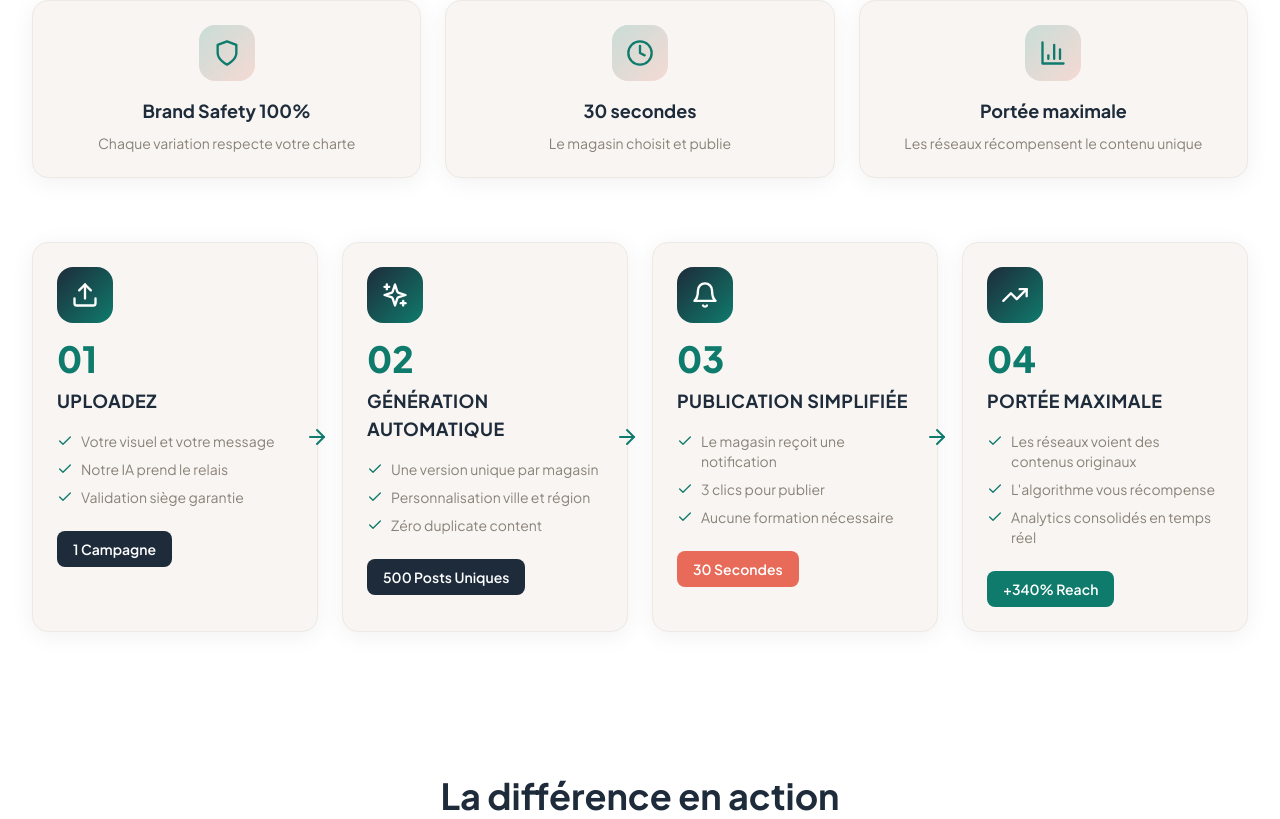
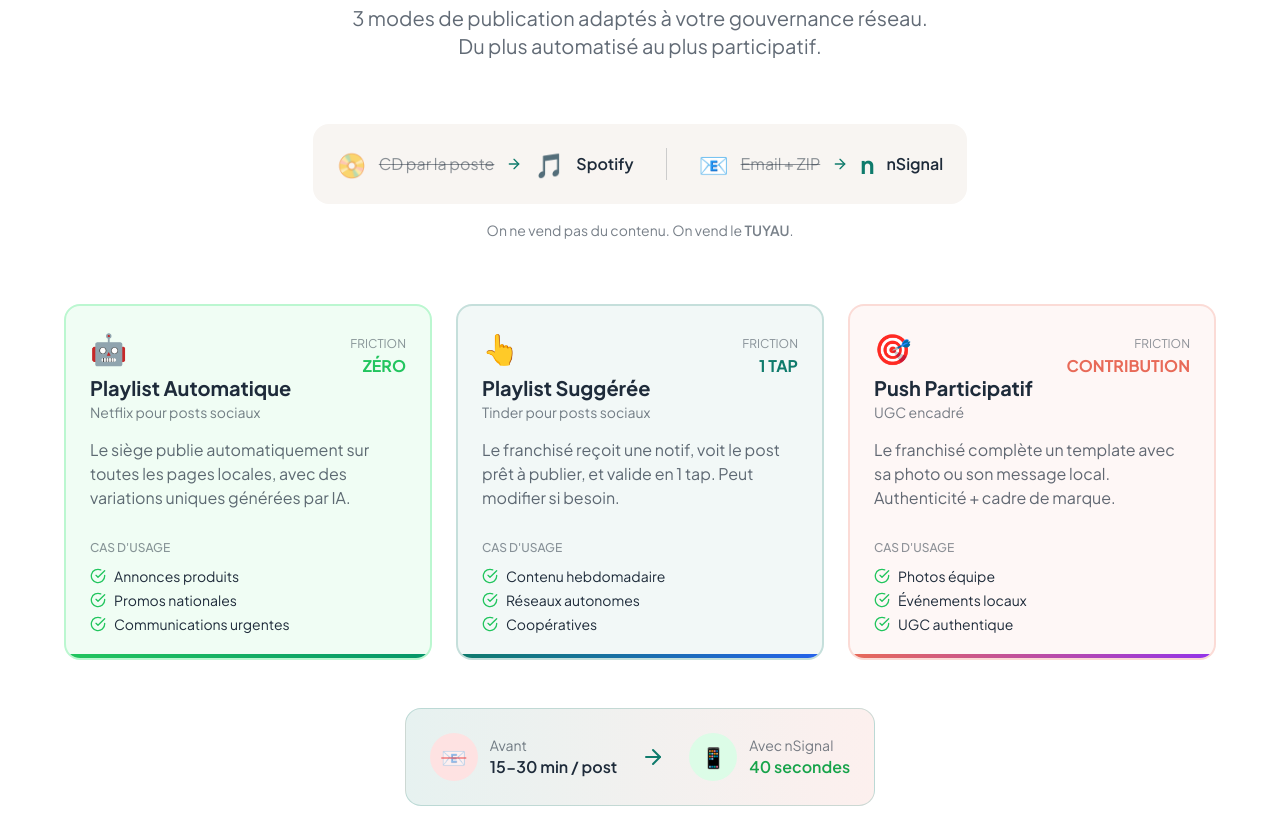
Before and after one commit to Mazaljoker/VISIOPOST_WEBSITE, a React (Vite) app: page / in a window 1280 px wide. Shown: the part 2561-3380 px from the top of the page. Built offline with nearby package versions, Linux system fonts and the light colour scheme.

Commit message:
✨ Vision Complete: New SolutionSection - 3 Publishing Modes

```diff
--- a/src/sections/SolutionSection.tsx
+++ b/src/sections/SolutionSection.tsx
@@ -1,175 +1,197 @@
 import { motion } from 'framer-motion';
-import { Upload, Sparkles, Bell, TrendingUp, Shield, Clock, BarChart3, Check, ArrowRight } from 'lucide-react';
+import { Zap, Hand, Camera, CheckCircle, ArrowRight } from 'lucide-react';
 
-const topCards = [
+/**
+ * Solution Section - Les 3 Modes nSignal
+ * nSignal = Canal de Distribution (pas un outil de création)
+ */
+const SolutionSection = () => {
+  const modes = [
     {
-    icon: Shield,
-    title: 'Brand Safety 100%',
-    description: 'Chaque variation respecte votre charte',
+      id: 'auto',
+      icon: Zap,
+      emoji: '🤖',
+      name: 'Playlist Automatique',
+      subtitle: 'Netflix pour posts sociaux',
+      description: 'Le siège publie automatiquement sur toutes les pages locales, avec des variations uniques générées par IA.',
+      friction: 'ZÉRO',
+      frictionColor: 'text-green-500',
+      useCases: ['Annonces produits', 'Promos nationales', 'Communications urgentes'],
+      color: 'from-green-500 to-emerald-600',
+      bgColor: 'bg-green-50 dark:bg-green-900/20',
+      borderColor: 'border-green-200 dark:border-green-800',
     },
     {
-    icon: Clock,
-    title: '30 secondes',
-    description: 'Le magasin choisit et publie',
+      id: 'suggest',
+      icon: Hand,
+      emoji: '👆',
+      name: 'Playlist Suggérée',
+      subtitle: 'Tinder pour posts sociaux',
+      description: 'Le franchisé reçoit une notif, voit le post prêt à publier, et valide en 1 tap. Peut modifier si besoin.',
+      friction: '1 TAP',
+      frictionColor: 'text-nsignal-primary',
+      useCases: ['Contenu hebdomadaire', 'Réseaux autonomes', 'Coopératives'],
+      color: 'from-nsignal-primary to-blue-600',
+      bgColor: 'bg-nsignal-primary/5',
+      borderColor: 'border-nsignal-primary/20',
     },
     {
-    icon: BarChart3,
-    title: 'Portée maximale',
-    description: 'Les réseaux récompensent le contenu unique',
+      id: 'participatif',
+      icon: Camera,
+      emoji: '🎯',
+      name: 'Push Participatif',
+      subtitle: 'UGC encadré',
+      description: 'Le franchisé complète un template avec sa photo ou son message local. Authenticité + cadre de marque.',
+      friction: 'CONTRIBUTION',
+      frictionColor: 'text-nsignal-secondary',
+      useCases: ['Photos équipe', 'Événements locaux', 'UGC authentique'],
+      color: 'from-nsignal-secondary to-purple-600',
+      bgColor: 'bg-nsignal-secondary/5',
+      borderColor: 'border-nsignal-secondary/20',
     },
   ];
 
-const steps = [
-  {
-    number: '01',
-    icon: Upload,
-    title: 'UPLOADEZ',
-    features: [
-      'Votre visuel et votre message',
-      'Notre IA prend le relais',
-      'Validation siège garantie',
-    ],
-    badge: '1 Campagne',
-    badgeColor: 'bg-nsignal-dark text-white',
-  },
-  {
-    number: '02',
-    icon: Sparkles,
-    title: 'GÉNÉRATION AUTOMATIQUE',
-    features: [
-      'Une version unique par magasin',
-      'Personnalisation ville et région',
-      'Zéro duplicate content',
-    ],
-    badge: '500 Posts Uniques',
-    badgeColor: 'bg-nsignal-dark text-white',
-  },
-  {
-    number: '03',
-    icon: Bell,
-    title: 'PUBLICATION SIMPLIFIÉE',
-    features: [
-      'Le magasin reçoit une notification',
-      '3 clics pour publier',
-      'Aucune formation nécessaire',
-    ],
-    badge: '30 Secondes',
-    badgeColor: 'bg-nsignal-secondary text-white',
-  },
-  {
-    number: '04',
-    icon: TrendingUp,
-    title: 'PORTÉE MAXIMALE',
-    features: [
-      'Les réseaux voient des contenus originaux',
-      "L'algorithme vous récompense",
-      'Analytics consolidés en temps réel',
-    ],
-    badge: '+340% Reach',
-    badgeColor: 'bg-nsignal-primary text-white',
-  },
-];
-
-/**
- * Section Solution - Charte Graphique nSignal 2025
- */
-const SolutionSection = () => {
   return (
-    <section className="py-20 px-4 sm:px-6 lg:px-8 bg-white dark:bg-nsignal-dark">
-      <div className="max-w-7xl mx-auto">
-        {/* Header */}
+    <section id="solution" className="py-20 px-4 sm:px-6 lg:px-8 bg-white dark:bg-nsignal-dark">
+      <div className="max-w-6xl mx-auto">
+        {/* Section header */}
         <motion.div
-          className="text-center mb-12"
+          className="text-center mb-16"
           initial={{ opacity: 0, y: 20 }}
           whileInView={{ opacity: 1, y: 0 }}
           viewport={{ once: true }}
         >
-          <h2 className="text-3xl md:text-4xl font-bold text-nsignal-dark dark:text-nsignal-light mb-4">
-            Comment <span className="text-nsignal-primary">nSignal</span> résout le problème
+          <span className="inline-block px-4 py-1 rounded-full bg-nsignal-primary/10 text-nsignal-primary text-sm font-medium mb-4">
+            La solution
+          </span>
+          <h2 className="text-3xl md:text-4xl lg:text-5xl font-bold text-nsignal-dark dark:text-white mb-6">
+            nSignal remplace l'email
+            <br />
+            <span className="text-transparent bg-clip-text bg-gradient-to-r from-nsignal-primary to-nsignal-secondary">
+              par une app mobile
+            </span>
           </h2>
-          <p className="text-lg text-nsignal-light-700 dark:text-nsignal-light-600 max-w-2xl mx-auto">
-            Un processus simple et sécurisé pour générer du contenu unique sur tout votre réseau
+          <p className="text-xl text-nsignal-dark/70 dark:text-white/70 max-w-3xl mx-auto">
+            3 modes de publication adaptés à votre gouvernance réseau.
+            <br />
+            Du plus automatisé au plus participatif.
           </p>
         </motion.div>
 
-        {/* Top Cards */}
+        {/* Analogy */}
         <motion.div
-          className="grid md:grid-cols-3 gap-6 mb-16"
+          className="mb-16 text-center"
           initial={{ opacity: 0, y: 20 }}
           whileInView={{ opacity: 1, y: 0 }}
           viewport={{ once: true }}
-          transition={{ delay: 0.1 }}
         >
-          {topCards.map((card, index) => (
-            <motion.div
-              key={index}
-              className="bg-nsignal-light dark:bg-nsignal-dark-500 rounded-2xl p-6 border border-nsignal-light-400 dark:border-nsignal-dark-400 shadow-card text-center"
-              whileHover={{ y: -4 }}
-            >
-              <div className="w-14 h-14 mx-auto mb-4 rounded-2xl bg-gradient-to-br from-nsignal-primary/20 to-nsignal-secondary/20 flex items-center justify-center">
-                <card.icon className="w-7 h-7 text-nsignal-primary" />
+          <div className="inline-flex flex-col md:flex-row items-center gap-4 md:gap-8 p-6 bg-nsignal-light dark:bg-nsignal-dark-500 rounded-2xl">
+            <div className="flex items-center gap-3">
+              <span className="text-2xl">📀</span>
+              <span className="text-nsignal-dark/50 dark:text-white/50 line-through">CD par la poste</span>
+              <ArrowRight className="w-4 h-4 text-nsignal-primary" />
+              <span className="text-2xl">🎵</span>
+              <span className="font-semibold text-nsignal-dark dark:text-white">Spotify</span>
             </div>
-              <h3 className="text-lg font-bold text-nsignal-dark dark:text-nsignal-light mb-2">
-                {card.title}
-              </h3>
-              <p className="text-sm text-nsignal-light-700 dark:text-nsignal-light-600">
-                {card.description}
+            <div className="hidden md:block w-px h-8 bg-nsignal-dark/20 dark:bg-white/20"></div>
+            <div className="flex items-center gap-3">
+              <span className="text-2xl">📧</span>
+              <span className="text-nsignal-dark/50 dark:text-white/50 line-through">Email + ZIP</span>
+              <ArrowRight className="w-4 h-4 text-nsignal-primary" />
+              <span className="text-2xl font-bold text-nsignal-primary">n</span>
+              <span className="font-semibold text-nsignal-dark dark:text-white">nSignal</span>
+            </div>
+          </div>
+          <p className="mt-4 text-sm text-nsignal-dark/60 dark:text-white/60">
+            On ne vend pas du contenu. On vend le <span className="font-semibold">TUYAU</span>.
           </p>
         </motion.div>
-          ))}
-        </motion.div>
 
-        {/* 4 Steps Grid */}
-        <div className="grid md:grid-cols-2 lg:grid-cols-4 gap-6">
-          {steps.map((step, index) => (
+        {/* 3 Modes */}
+        <div className="grid lg:grid-cols-3 gap-6">
+          {modes.map((mode, index) => (
             <motion.div
-              key={index}
-              className="relative bg-nsignal-light dark:bg-nsignal-dark-500 rounded-2xl p-6 border border-nsignal-light-400 dark:border-nsignal-dark-400 shadow-card"
+              key={mode.id}
+              className={`relative rounded-2xl p-6 border-2 ${mode.borderColor} ${mode.bgColor} overflow-hidden`}
               initial={{ opacity: 0, y: 20 }}
               whileInView={{ opacity: 1, y: 0 }}
               viewport={{ once: true }}
               transition={{ delay: index * 0.1 }}
-              whileHover={{ y: -4 }}
             >
-              {/* Arrow between cards */}
-              {index < steps.length - 1 && (
-                <div className="hidden lg:block absolute -right-3 top-1/2 -translate-y-1/2 z-10">
-                  <ArrowRight className="w-6 h-6 text-nsignal-primary" />
+              {/* Header */}
+              <div className="flex items-start justify-between mb-4">
+                <div>
+                  <span className="text-3xl mb-2 block">{mode.emoji}</span>
+                  <h3 className="text-xl font-bold text-nsignal-dark dark:text-white">
+                    {mode.name}
+                  </h3>
+                  <p className="text-sm text-nsignal-dark/60 dark:text-white/60">
+                    {mode.subtitle}
+                  </p>
                 </div>
-              )}
-
-              {/* Icon */}
-              <div className="w-14 h-14 mb-4 rounded-2xl bg-gradient-to-br from-nsignal-dark to-nsignal-primary flex items-center justify-center">
-                <step.icon className="w-7 h-7 text-white" />
+                <div className="text-right">
+                  <span className="text-xs text-nsignal-dark/50 dark:text-white/50 uppercase">Friction</span>
+                  <p className={`font-bold ${mode.frictionColor}`}>{mode.friction}</p>
+                </div>
               </div>
 
-              {/* Number */}
-              <div className="text-4xl font-extrabold text-nsignal-primary mb-2">
-                {step.number}
-              </div>
+              {/* Description */}
+              <p className="text-nsignal-dark/70 dark:text-white/70 mb-6">
+                {mode.description}
+              </p>
 
-              {/* Title */}
-              <h3 className="text-lg font-bold text-nsignal-dark dark:text-nsignal-light mb-4 uppercase tracking-wide">
-                {step.title}
-              </h3>
-
-              {/* Features */}
-              <ul className="space-y-2 mb-6">
-                {step.features.map((feature, fIndex) => (
-                  <li key={fIndex} className="flex items-start gap-2 text-sm text-nsignal-light-700 dark:text-nsignal-light-600">
-                    <Check className="w-4 h-4 text-nsignal-primary flex-shrink-0 mt-0.5" />
-                    <span>{feature}</span>
+              {/* Use cases */}
+              <div className="space-y-2">
+                <span className="text-xs text-nsignal-dark/50 dark:text-white/50 uppercase font-medium">
+                  Cas d'usage
+                </span>
+                <ul className="space-y-1">
+                  {mode.useCases.map((useCase, i) => (
+                    <li key={i} className="flex items-center gap-2 text-sm text-nsignal-dark dark:text-white">
+                      <CheckCircle className="w-4 h-4 text-green-500 flex-shrink-0" />
+                      {useCase}
                     </li>
                   ))}
                 </ul>
+              </div>
 
-              {/* Badge */}
-              <div className={`inline-block px-4 py-2 rounded-lg text-sm font-semibold ${step.badgeColor}`}>
-                {step.badge}
-              </div>
+              {/* Gradient accent */}
+              <div className={`absolute bottom-0 left-0 right-0 h-1 bg-gradient-to-r ${mode.color}`}></div>
             </motion.div>
           ))}
         </div>
+
+        {/* Key benefit */}
+        <motion.div
+          className="mt-12 text-center"
+          initial={{ opacity: 0, y: 20 }}
+          whileInView={{ opacity: 1, y: 0 }}
+          viewport={{ once: true }}
+        >
+          <div className="inline-flex flex-col md:flex-row items-center gap-6 p-6 bg-gradient-to-r from-nsignal-primary/10 to-nsignal-secondary/10 rounded-2xl border border-nsignal-primary/20">
+            <div className="flex items-center gap-3">
+              <div className="w-12 h-12 rounded-full bg-red-100 dark:bg-red-900/30 flex items-center justify-center">
+                <span className="text-xl line-through text-red-500/50">📧</span>
+              </div>
+              <div className="text-left">
+                <p className="text-sm text-nsignal-dark/60 dark:text-white/60">Avant</p>
+                <p className="font-semibold text-nsignal-dark dark:text-white">15-30 min / post</p>
+              </div>
+            </div>
+
+            <ArrowRight className="w-6 h-6 text-nsignal-primary rotate-90 md:rotate-0" />
+
+            <div className="flex items-center gap-3">
+              <div className="w-12 h-12 rounded-full bg-green-100 dark:bg-green-900/30 flex items-center justify-center">
+                <span className="text-xl">📱</span>
+              </div>
+              <div className="text-left">
+                <p className="text-sm text-nsignal-dark/60 dark:text-white/60">Avec nSignal</p>
+                <p className="font-semibold text-green-600 dark:text-green-400">40 secondes</p>
+              </div>
+            </div>
+          </div>
+        </motion.div>
       </div>
     </section>
   );
```
Lines whose indentation alone changed are shown as unchanged.
